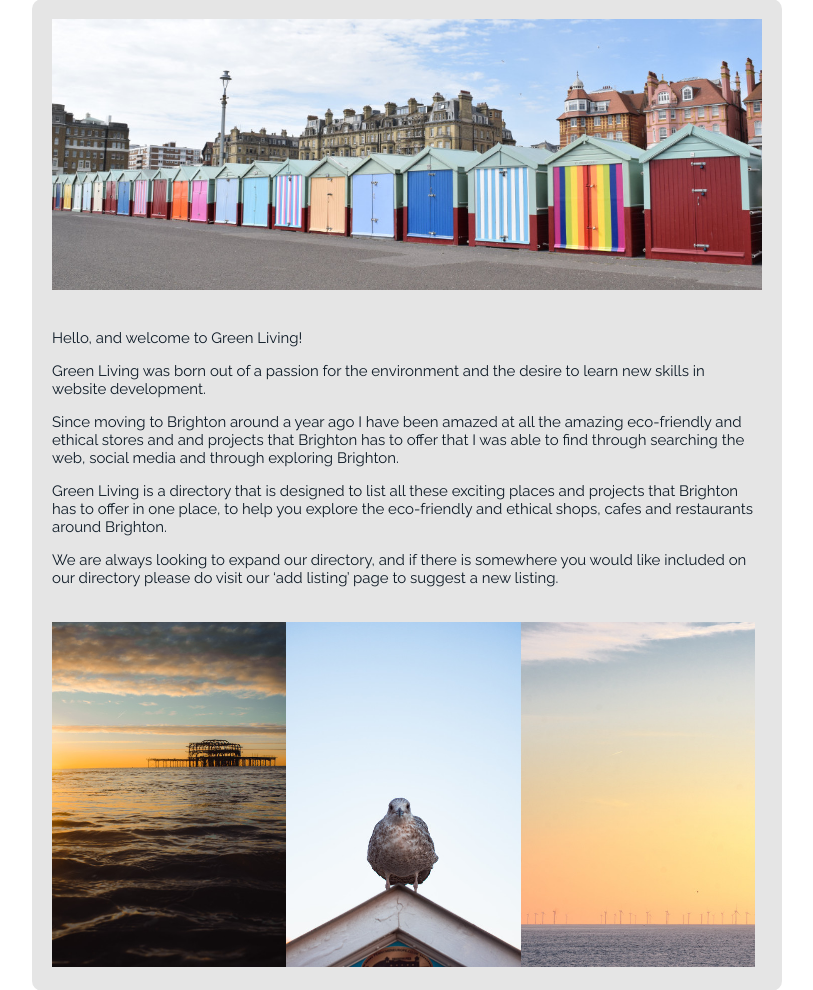
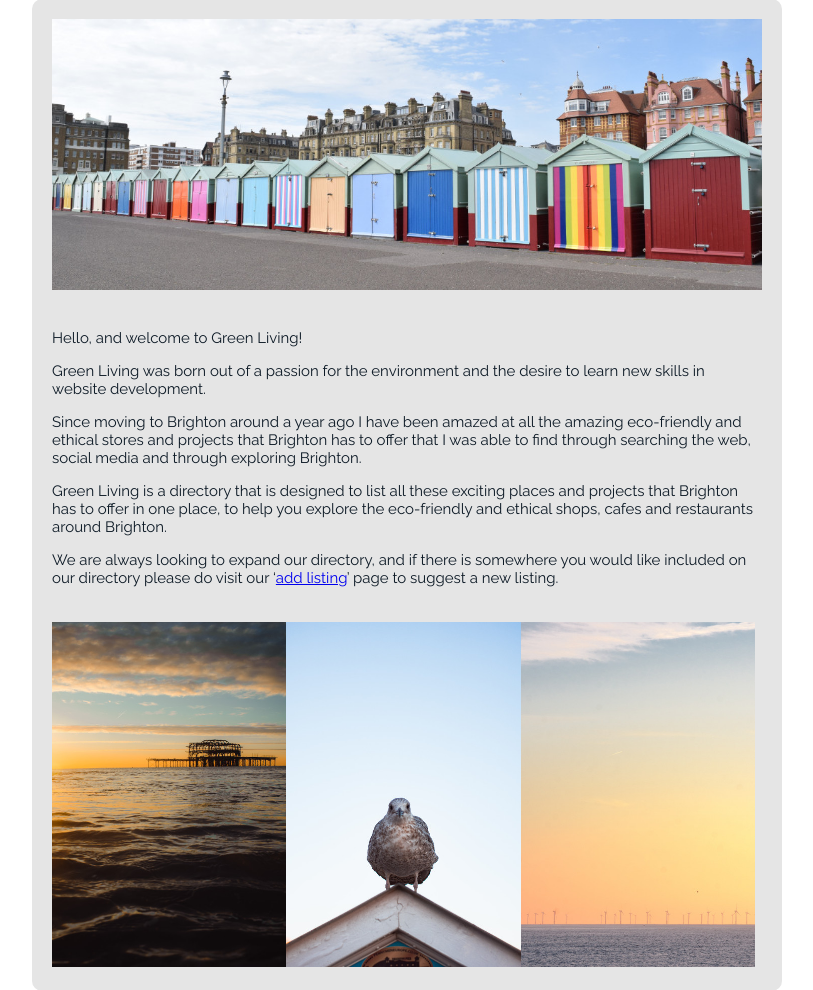
Before and after one commit to FelicityBrown/green-living, a Django app: page /about/ in a window 1280 px wide. Shown: the part 122-1112 px from the top of the page, without its empty margins (233-1046 px from the left). Run offline with Django 3.2, Linux system fonts and the light colour scheme; some libraries are stand-ins or nearby versions.

Commit message:
Fixes typo

```diff
--- a/project/templates/about.html
+++ b/project/templates/about.html
@@ -6,9 +6,9 @@
     <img id="aboutcoverphoto" src="/static/img/brightonbeachhuts.jpg" />
     <p>Hello, and welcome to Green Living!</p>
     <p>Green Living was born out of a passion for the environment and the desire to learn new skills in website development.</p>
-    <p>Since moving to Brighton around a year ago I have been amazed at all the amazing eco-friendly and ethical stores and and projects that Brighton has to offer that I was able to find through searching the web, social media and through exploring Brighton.</p>
+    <p>Since moving to Brighton around a year ago I have been amazed at all the amazing eco-friendly and ethical stores and projects that Brighton has to offer that I was able to find through searching the web, social media and through exploring Brighton.</p>
     <p>Green Living is a directory that is designed to list all these exciting places and projects that Brighton has to offer in one place, to help you explore the eco-friendly and ethical shops, cafes and restaurants around Brighton.</p>
-    <p>We are always looking to expand our directory, and if there is somewhere you would like included on our directory please do visit our ‘add listing’ page to suggest a new listing.</p>
+    <p>We are always looking to expand our directory, and if there is somewhere you would like included on our directory please do visit our ‘<a href="/addlisting/">add listing</a>’ page to suggest a new listing.</p>
     <div class="aboutphotos">
         <img src= "/static/img/brightonpier.jpg"><img src= "/static/img/brightonseagull.jpg"><img src= "/static/img/brightonwindturbinesportrait.jpg">
     </div>
```
